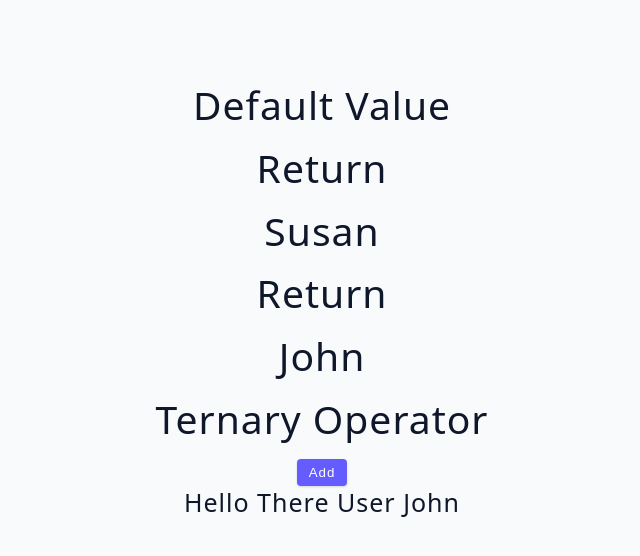
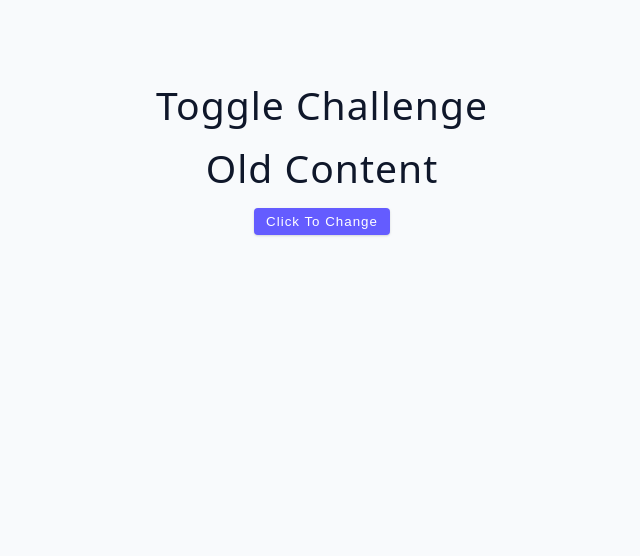
Before and after one commit to Crossroads30/advanced-react, a React (Vite) app: page / in a window 1280 px wide. Shown: the top 556 px of the page, without its empty margins (318-958 px from the left). Built offline with nearby package versions, Linux system fonts and the light colour scheme.

Commit message:
feat: add conditional challenge solution

```diff
--- a/src/App.jsx
+++ b/src/App.jsx
@@ -1,5 +1,5 @@
 import Final from './tutorial/03-conditional-rendering/final/02-multiple-returns-fetch-data'
-import Starter from './tutorial/03-conditional-rendering/starter/05-short-circuit-examples'
+import Starter from './tutorial/03-conditional-rendering/starter/06-toggle-challenge'
 
 function App() {
   return (
--- a/src/tutorial/03-conditional-rendering/starter/06-toggle-challenge.jsx
+++ b/src/tutorial/03-conditional-rendering/starter/06-toggle-challenge.jsx
@@ -1,5 +1,40 @@
+import { useState } from 'react'
+
 const ToggleChallenge = () => {
-  return <h2>toggle challenge</h2>;
-};
+	const [content, setContent] = useState(true)
 
-export default ToggleChallenge;
+  // First:
+	// const contentToggle = () => {
+	// 	if (content) {
+	// 		setContent(false)
+	// 		return
+	// 	}
+	// 	setContent(true)
+	// }
+
+  //Second:
+	// const contentToggle = () => {
+	// 	content ? setContent(false) : setContent(true)
+	// }
+
+	return (
+		<div>
+			<h2>toggle challenge</h2>
+			{content ? <h2>Old Content</h2> : <Content />}
+			{/* <button onClick={contentToggle} className='btn'> */}
+			<button onClick={() => setContent(!content)} className='btn'> {/*Third*/}
+				click to change
+			</button>
+		</div>
+	)
+}
+
+const Content = () => {
+	return (
+		<div>
+			<h2>New Content</h2>
+		</div>
+	)
+}
+
+export default ToggleChallenge
```
